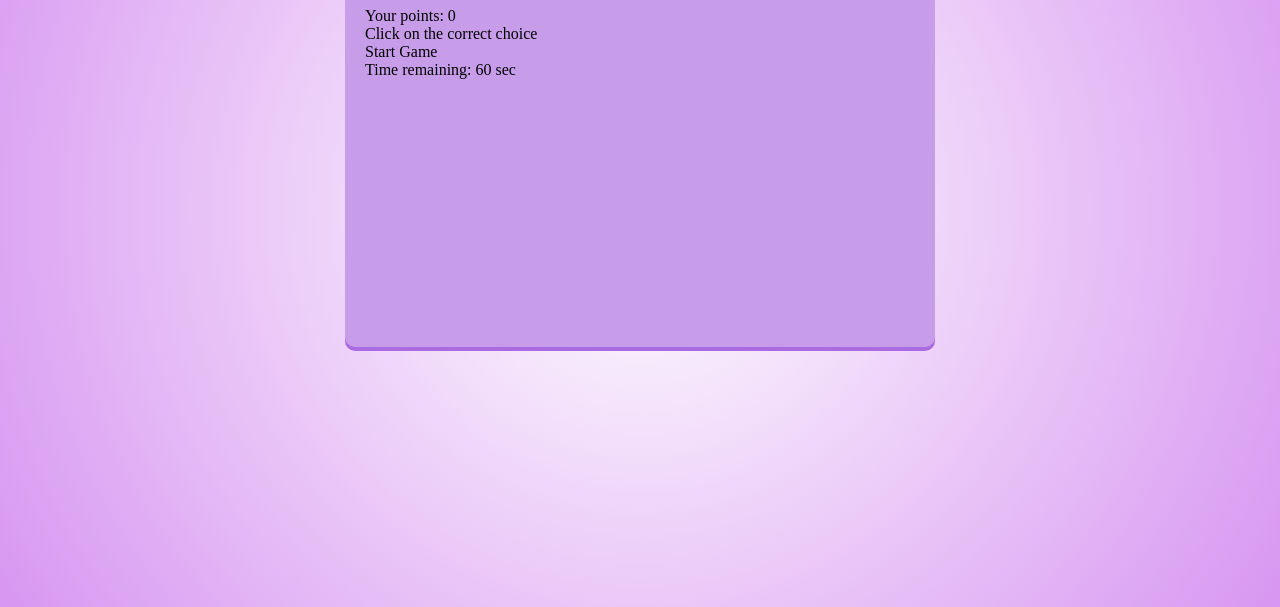
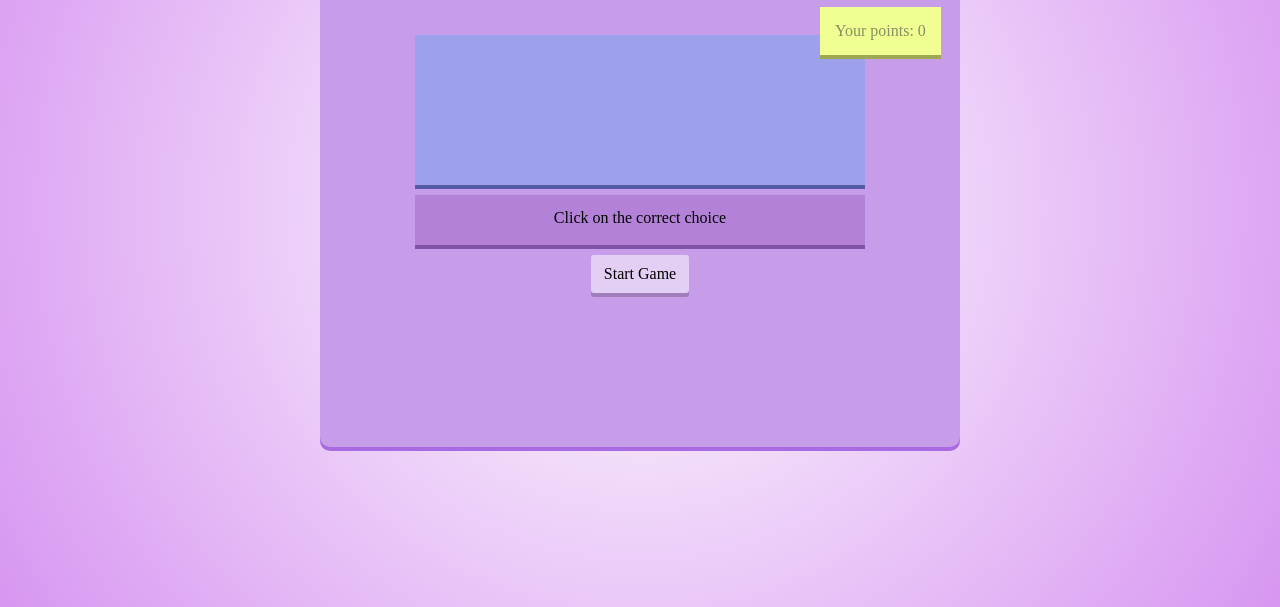
Before and after one commit to swap22/MathQuiz, a plain HTML site: page index.html in a window 1280 px wide. Shown: the part 193-800 px from the top of the page. Drawn offline with Linux system fonts and the light colour scheme.

Commit message:
customize the start and reset

```diff
--- a/custom.css
+++ b/custom.css
@@ -6,8 +6,8 @@ html{
     background: -moz-radial-gradient(circle, #fff, #D796F1);
 }
 .container{
-    height: 400px;
-    width: 550px;
+    height: 500px;
+    width: 600px;
     background-color: #C79DEA;
     margin: 100px auto;
     padding: 20px;
@@ -18,3 +18,71 @@ html{
 /*        box-shadow: [horizontal offset] [vertical offset] [blur radius] [optional spread radius] [color]*/
     position: relative;
 }
+#point{
+    background-color: #F1FF92;
+    color: #888E5F;
+    padding: 15px;
+    position: absolute;
+    left: 500px;
+    box-shadow: 0px 4px 0px #9da853;
+    -moz-box-shadow: 0px 4px 0px #9da853;
+    -webkit-box-shadow: 0px 4px 0px #9da853;
+}
+#problem{
+    width: 450px;
+    height: 150px;
+    margin: 50px auto 10px auto;
+    background-color: #9DA0EA;
+    box-shadow: 0px 4px #535aa8;
+    -moz-box-shadow: 0px 4px #535aa8;
+    -webkit-box-shadow: 0px 4px #535aa8;
+    font-size: 100px;
+    text-align: center;
+    font-family: cursive, sans-serif;
+    color: black;
+}
+
+#description{
+    width: 450px;
+    height: 50px;
+    background-color: #B481D9;
+    margin: 10px auto;
+    text-align: center;
+    line-height: 45px;
+    box-shadow: 0px 4px #8153a8;
+    -moz-box-shadow: 0px 4px #8153a8;
+    -webkit-box-shadow: 0px 4px #8153a8;
+}
+#startreset{
+    width: 78px;
+    padding: 10px;
+    background-color: rgba(255,255,255,0.5);
+    margin: 0 auto;
+    border-radius: 3px;
+    cursor: pointer;
+    box-shadow: 0px 4px rgba(0, 0, 0, 0.2);
+    -moz-box-shadow: 0px 4px rgba(0, 0, 0, 0.2);
+    -webkit-box-shadow: 0px 4px rgba(0, 0, 0, 0.2);
+    text-align: center;
+    position: relative;
+    transition: all 0.2s;
+    -webkit-transition: all 0.2s;
+    -moz-transition: all 0.2s;
+    -o-transition: all 0.2s;
+    -ms-transition: all 0.2s;
+}
+
+#timeremaining{
+    width: 152px;
+    padding: 10px;
+    position: absolute;
+    top: 395px;
+    left: 400px;
+    background-color: rgba(181, 235, 36, 0.8);
+    border-radius: 3px;
+    box-shadow: 0px 4px rgba(0, 0, 0, 0.2);
+    -moz-box-shadow: 0px 4px rgba(0, 0, 0, 0.2);
+    -webkit-box-shadow: 0px 4px rgba(0, 0, 0, 0.2);
+/*    visibility: hidden;*/
+    display: none;
+}
--- a/index.html
+++ b/index.html
@@ -10,7 +10,7 @@
 <body>
     <div class="container">
         <h1>Lets solve multiplications </h1>
-        <div id="points">
+        <div id="point">
             Your points: <span id="pointCal">0</span>
         </div>
         <div id="problem">
```
